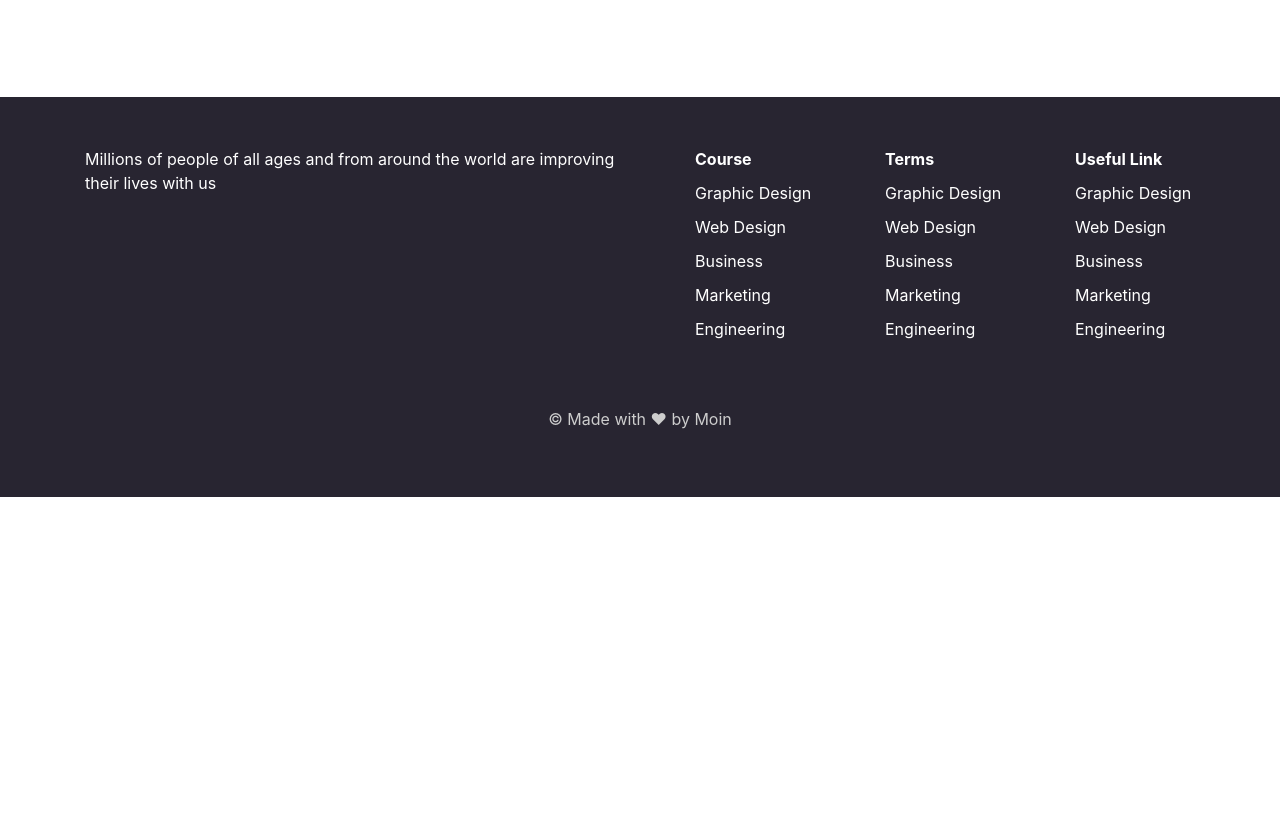
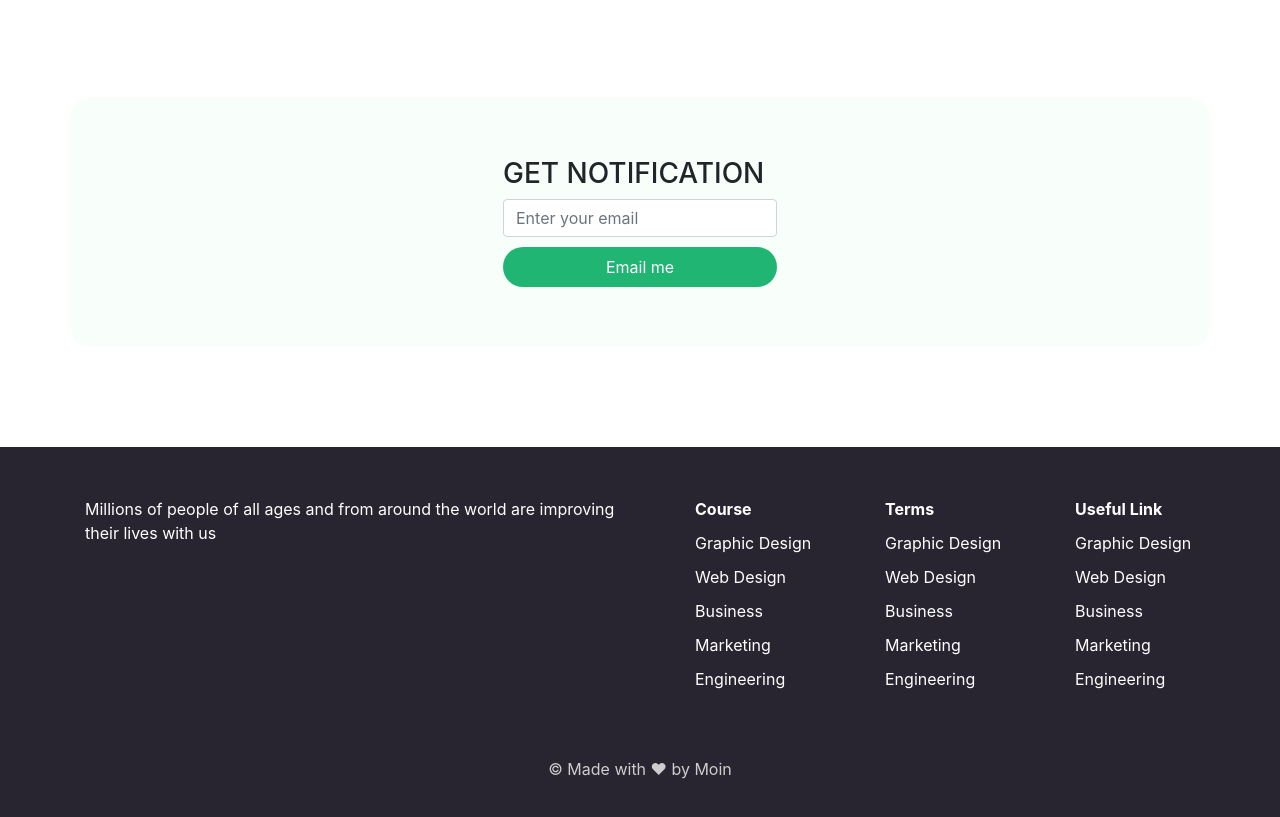
Before and after one commit to moinul-islam/e-school, a plain HTML site: page index.html in a window 1280 px wide. Shown: the part 1961-2778 px from the top of the page. Before the commit the page ends 2458 px from the top, so only its background shows below. Drawn offline with nearby package versions, Linux system fonts and the light colour scheme.

Commit message:
Bonus section added

```diff
--- a/css/style.css
+++ b/css/style.css
@@ -132,6 +132,22 @@ header h1 span {
 }
 
 /*======================================
+*       Notification Section           *
+======================================*/
+
+#notification {
+    height: 250px;
+    border-radius: 20px;
+    text-transform: uppercase;
+    background-color: #F8FFFB;
+}
+
+#notification button {
+    margin-top: 10px;
+    width: 100%;
+}
+
+/*======================================
 *          Footer Section              *
 ======================================*/
 
--- a/index.html
+++ b/index.html
@@ -191,6 +191,17 @@
             </div>
         </section>
 
+        <!-- notification section  -->
+        <section>
+            <div class="container d-flex justify-content-center align-items-center" id="notification">
+                <div>
+                    <h3>Get notification</h3>
+                    <input type="email" name="email" placeholder="Enter your email" class="form-control">
+                    <button class="signIn-btn">Email me</button>
+                </div>
+            </div>
+        </section>
+
     </main>
 
     <footer>
```
